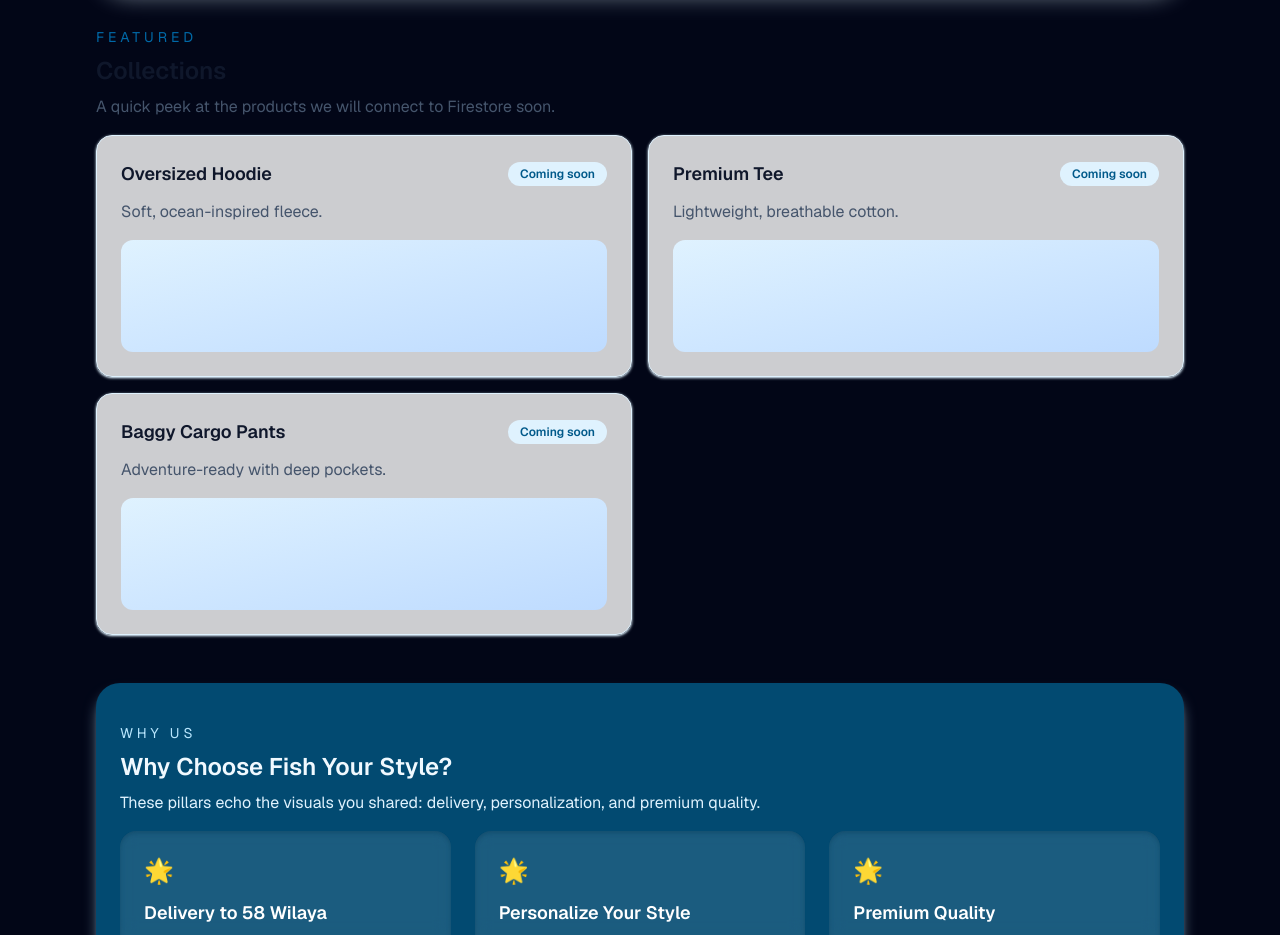
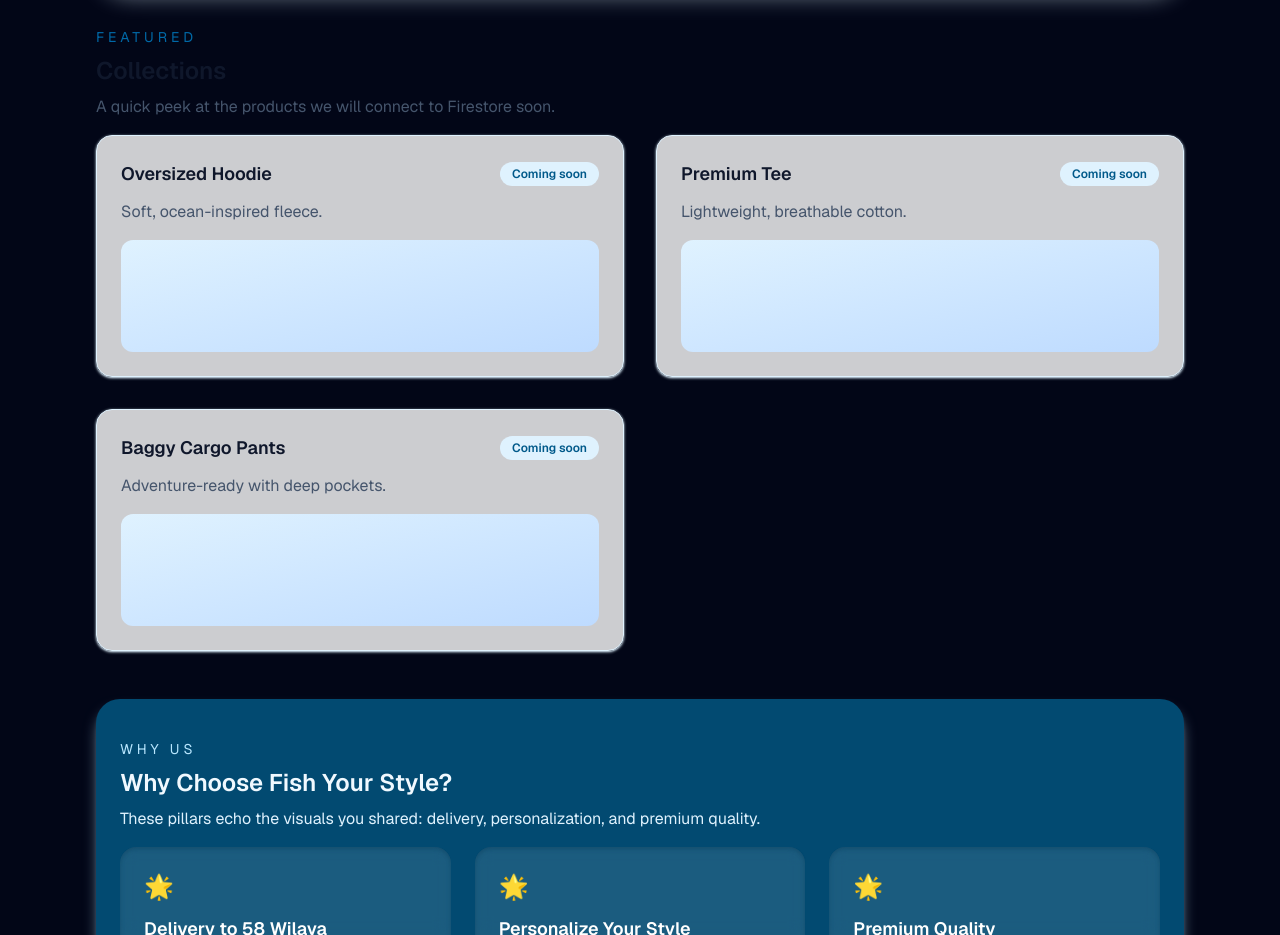
Before and after one commit to amina23aks/fishyourstyle, a Next.js app: page / in a window 1280 px wide. Shown: the part 840-1775 px from the top of the page. Built offline with nearby package versions, Linux system fonts and the light colour scheme.

Commit message:
Refine home grid spacing

```diff
--- a/src/app/page.tsx
+++ b/src/app/page.tsx
@@ -42,7 +42,7 @@
             A quick peek at the products we will connect to Firestore soon.
           </p>
         </div>
-        <div className="grid grid-cols-1 gap-4 sm:grid-cols-2">
+        <div className="grid grid-cols-1 gap-8 sm:grid-cols-2">
           {featuredCollections.map((item) => (
             <div
               key={item.title}
```
